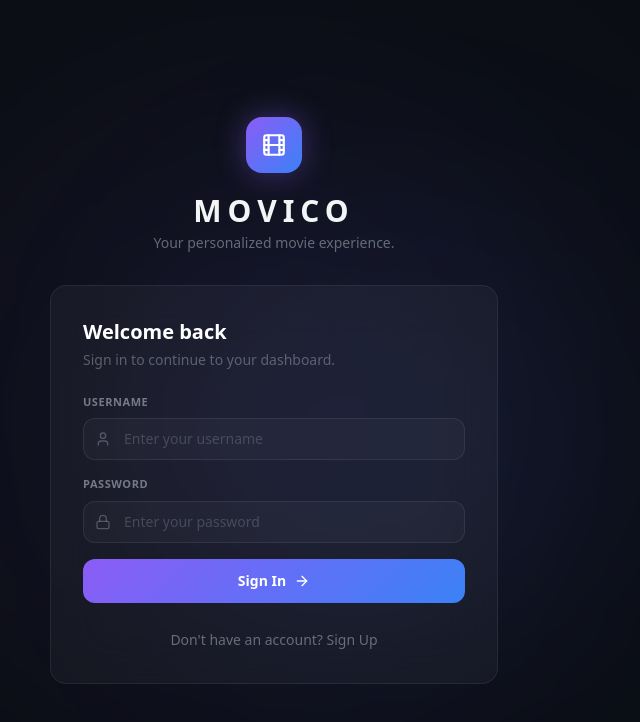
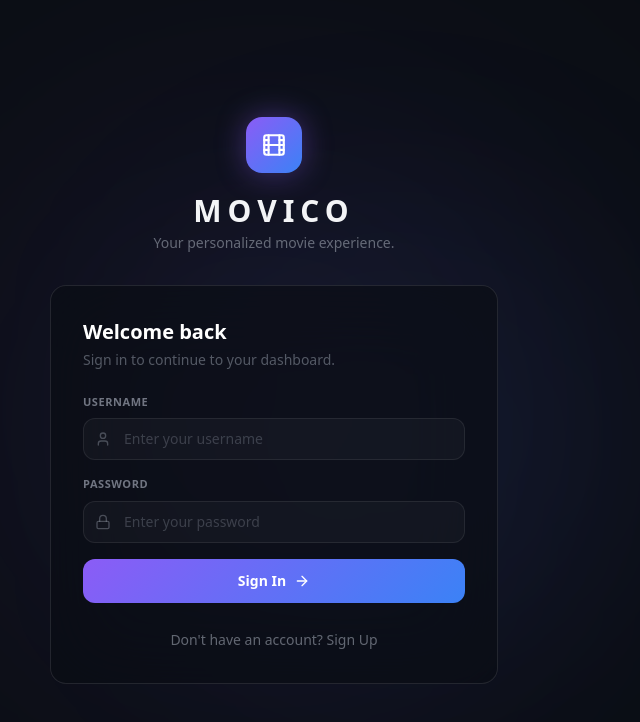
Before and after one commit to aryadhotre/MOVICO, a React (Vite) app in the folder frontend/: page /login in a window 1280 px wide. Shown: the top 722 px of the page, without its empty margins (366-1006 px from the left). Built offline with nearby package versions, Linux system fonts and the light colour scheme.

Commit message:
Update frontend/src/components/GlassCard.jsx

```diff
--- a/frontend/src/components/GlassCard.jsx
+++ b/frontend/src/components/GlassCard.jsx
@@ -3,7 +3,7 @@ import React from 'react';
 export default function GlassCard({ children, className = '', ...props }) {
   return (
     <div
-      className={`bg-white/[0.04] backdrop-blur-xl border border-white/[0.07] rounded-2xl hover:border-white/[0.12] hover:shadow-[0_0_20px_rgba(139,92,246,0.15)] transition-all duration-300 ${className}`}
+      className={`bg-[#0B0E14]/70 backdrop-blur-2xl border border-white/10 rounded-2xl hover:border-white/[0.15] hover:shadow-[0_0_25px_rgba(232,184,75,0.1)] transition-all duration-300 ${className}`}
       {...props}
     >
       {children}
```
